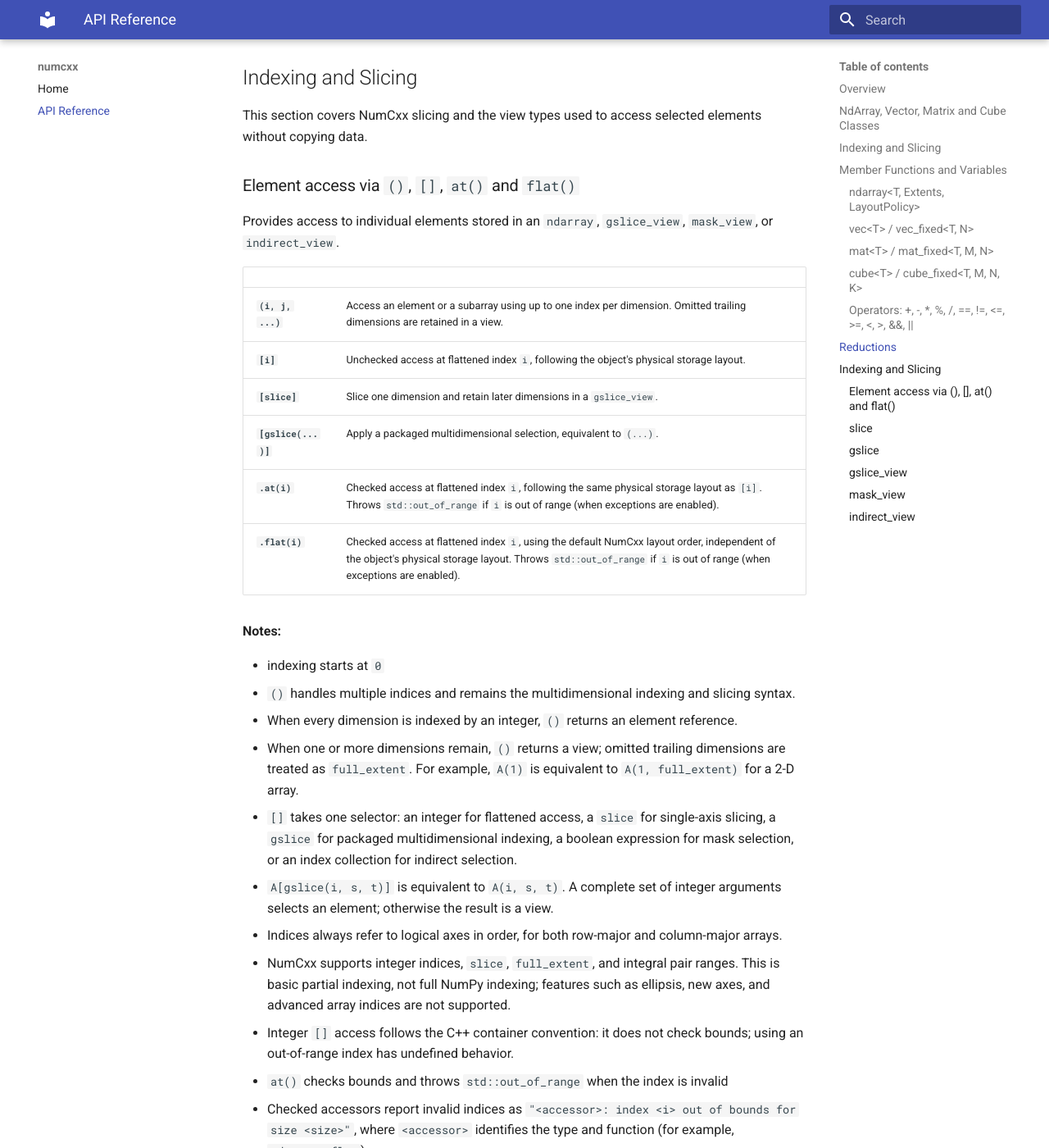
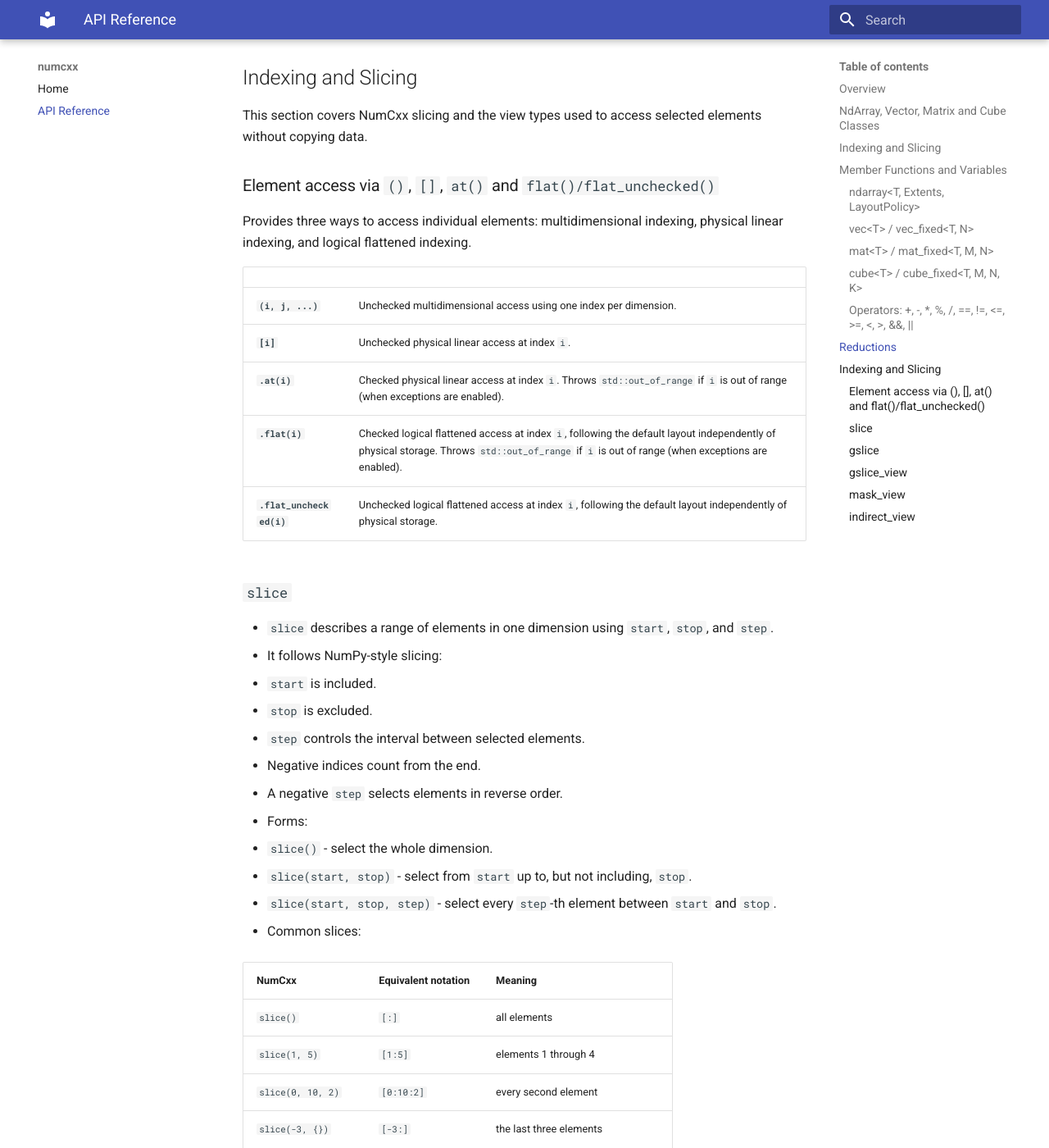
Before and after one commit to ypan1988/numcxx, an MkDocs documentation site: the page built from docs/API.md, in a window 1280 px wide and 1400 px high, scrolled down 5112 px. Shown: the whole window at 82% size. Built offline with MkDocs 1.6.1 and Material for MkDocs 9.7.7, drawn with Linux system fonts in a browser that asks for light colours; some of the changed text lies outside the part shown.

Commit message:
update element access

```diff
--- a/docs/API.md
+++ b/docs/API.md
@@ -180,36 +180,17 @@ evaluating to an `ndarray` first.
 
 This section covers NumCxx slicing and the view types used to access selected elements without copying data.
 
-<a id="element-access"></a>
-### Element access via `()`, `[]`, `at()` and `flat()`
+### Element access via `()`, `[]`, `at()` and `flat()/flat_unchecked()`
 
-Provides access to individual elements stored in an `ndarray`, `gslice_view`,
-`mask_view`, or `indirect_view`.
+Provides three ways to access individual elements: multidimensional indexing, physical linear indexing, and logical flattened indexing.
 
 | | |
 |---|---|
-| **`(i, j, ...)`** | Access an element or a subarray using up to one index per dimension. Omitted trailing dimensions are retained in a view. |
-| **`[i]`** | Unchecked access at flattened index `i`, following the object's physical storage layout. |
-| **`[slice]`** | Slice one dimension and retain later dimensions in a `gslice_view`. |
-| **`[gslice(...)]`** | Apply a packaged multidimensional selection, equivalent to `(...)`. |
-| **`.at(i)`** | Checked access at flattened index `i`, following the same physical storage layout as `[i]`. Throws `std::out_of_range` if `i` is out of range (when exceptions are enabled). |
-| **`.flat(i)`** | Checked access at flattened index `i`, using the default NumCxx layout order, independent of the object's physical storage layout. Throws `std::out_of_range` if `i` is out of range (when exceptions are enabled). |
-
-**Notes:**
-
-- indexing starts at `0`
-- `()` handles multiple indices and remains the multidimensional indexing and slicing syntax.
-- When every dimension is indexed by an integer, `()` returns an element reference.
-- When one or more dimensions remain, `()` returns a view; omitted trailing dimensions are treated as `full_extent`. For example, `A(1)` is equivalent to `A(1, full_extent)` for a 2-D array.
-- `[]` takes one selector: an integer for flattened access, a `slice` for single-axis slicing, a `gslice` for packaged multidimensional indexing, a boolean expression for mask selection, or an index collection for indirect selection.
-- `A[gslice(i, s, t)]` is equivalent to `A(i, s, t)`. A complete set of integer arguments selects an element; otherwise the result is a view.
-- Indices always refer to logical axes in order, for both row-major and column-major arrays.
-- NumCxx supports integer indices, `slice`, `full_extent`, and integral pair ranges. This is basic partial indexing, not full NumPy indexing; features such as ellipsis, new axes, and advanced array indices are not supported.
-- Integer `[]` access follows the C++ container convention: it does not check bounds; using an out-of-range index has undefined behavior.
-- `at()` checks bounds and throws `std::out_of_range` when the index is invalid
-- Checked accessors report invalid indices as `"<accessor>: index <i> out of bounds for size <size>"`, where `<accessor>` identifies the type and function (for example, `ndarray::flat`)
-- Linear `[]` and `at()` use physical storage order; `flat()` uses the default NumCxx layout order.
-- these conventions apply to the listed types' linear element access
+| **`(i, j, ...)`** | Unchecked multidimensional access using one index per dimension. |
+| **`[i]`** | Unchecked physical linear access at index `i`. |
+| **`.at(i)`** | Checked physical linear access at index `i`. Throws `std::out_of_range` if `i` is out of range (when exceptions are enabled). |
+| **`.flat(i)`** | Checked logical flattened access at index `i`, following the default layout independently of physical storage. Throws `std::out_of_range` if `i` is out of range (when exceptions are enabled). |
+| **`.flat_unchecked(i)`** | Unchecked logical flattened access at index `i`, following the default layout independently of physical storage. |
 
 <a id="slice-def"></a>
 ### `slice`
```
